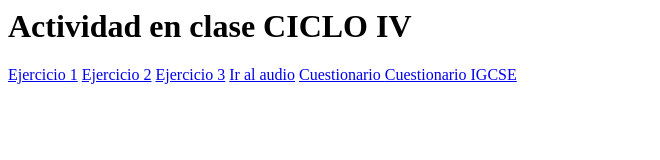
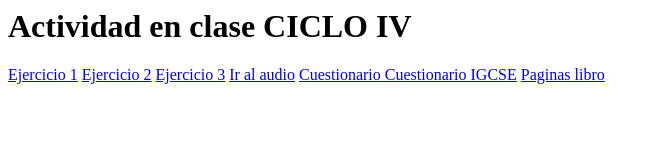
Before and after one commit to nataliavillamilest/nataliavillamilest.github.io, a plain HTML site: page index.html in a window 1280 px wide. Shown: the whole page, without its empty margins (0-660 px from the left). Drawn offline with Linux system fonts and the light colour scheme.

Commit message:
Update index.html

```diff
--- a/index.html
+++ b/index.html
@@ -14,7 +14,8 @@
     <a href="audio.html">Ir al audio</a>
 	<a href="cuestionario.html"> Cuestionario </a>
 	<a href="cuestionarioIGCSE.html"> Cuestionario IGCSE</a>
+	<a href="igcse.html"> Paginas libro</a>
 
-    </body>
+	</body>
 
 </html>
```
